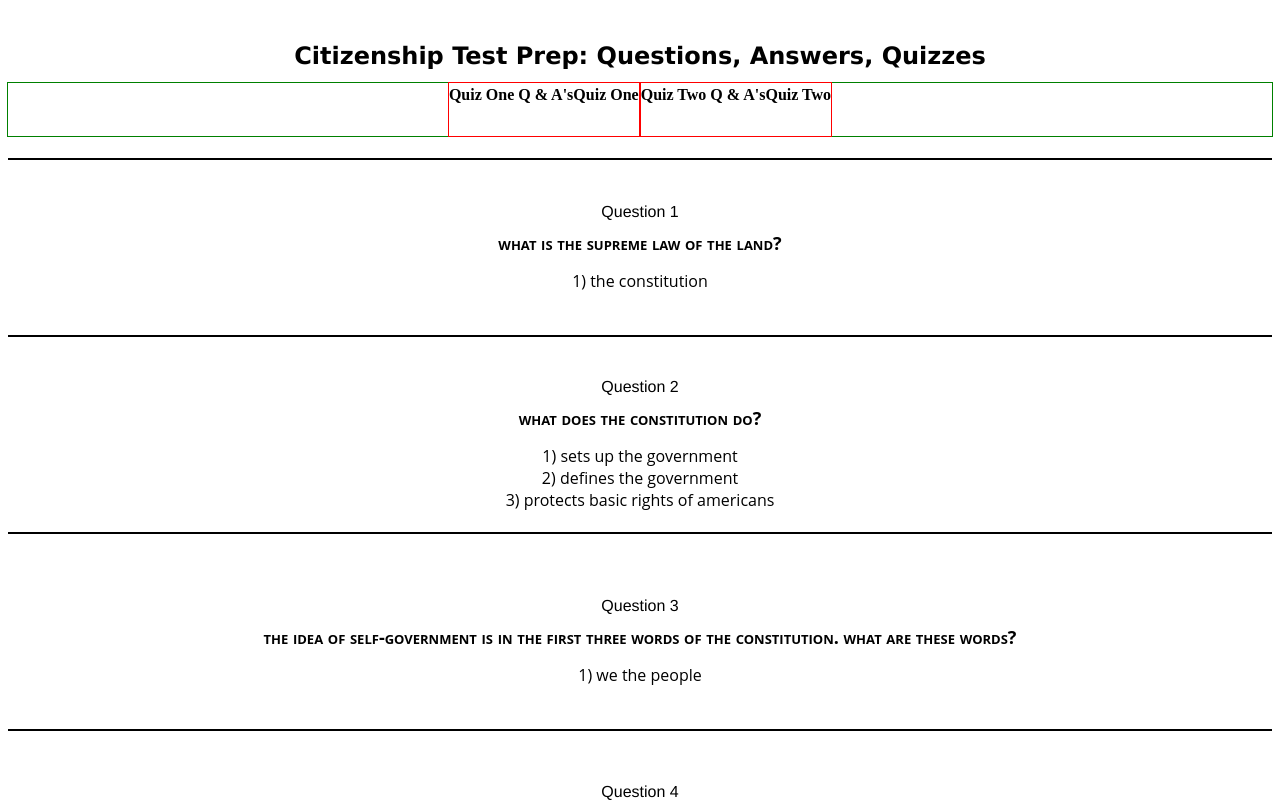
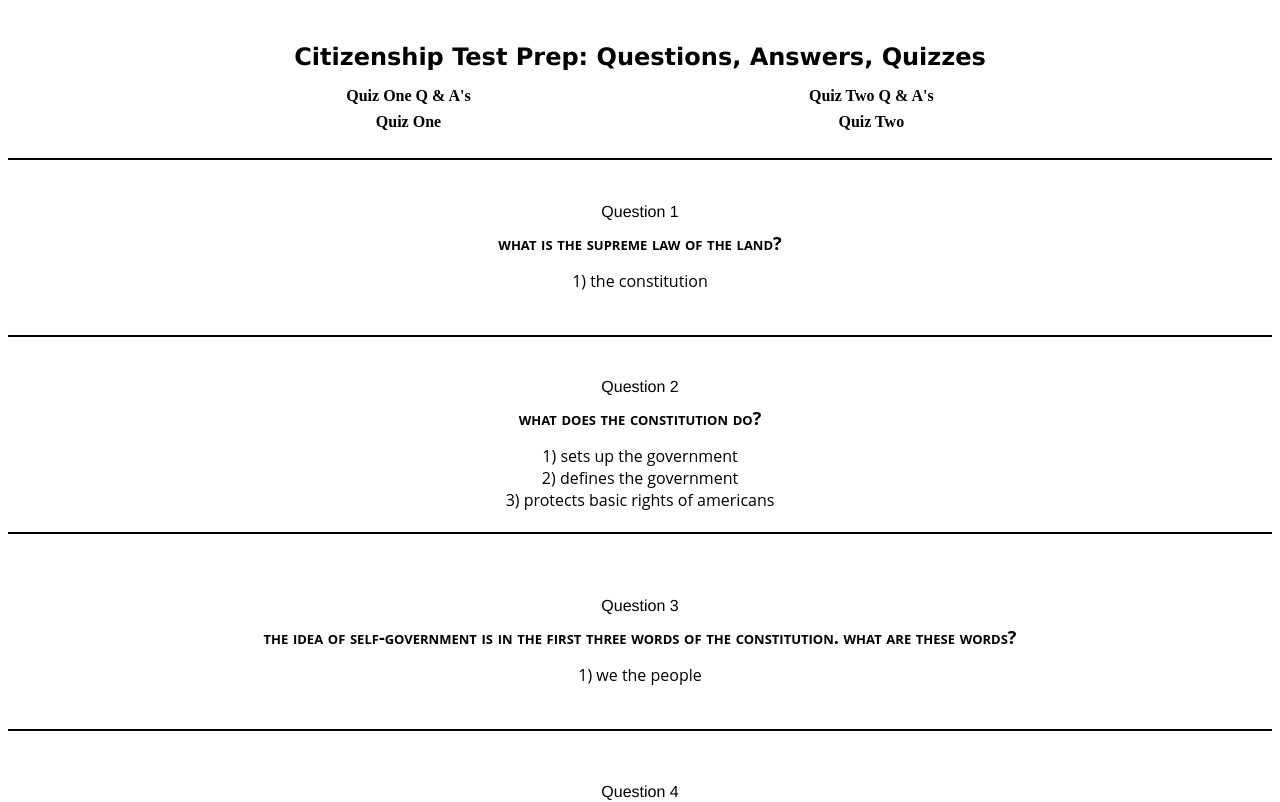
Before and after one commit to mmaustin/citizenship-questions-answers, a React (Create React App) app in the folder citizenship-frontend/: page / in a window 1280 px wide. Shown: the top 802 px of the page. Built offline with nearby package versions, Linux system fonts and the light colour scheme.

Commit message:
added spacing between the quiz pair containers

```diff
--- a/citizenship-frontend/src/index.css
+++ b/citizenship-frontend/src/index.css
@@ -36,7 +36,7 @@ nav {
     flex-flow: column;
 }
 
-.nav-heading, .nav-link-container {
+.nav-heading, .nav-link-container, .nav-link-text {
     margin: 0;
     width: 100%;
     height: 35%;
@@ -47,16 +47,16 @@ nav {
 }
 
 .nav-link-container {
-    border: 1px solid green;
-    /*flex-flow: column;*/
+    justify-content: space-evenly;
 }
 
 .quiz-pair {
-    border: 1px solid red;
     height: 100%;
+    flex-flow: column;
 }
 
 .nav-link-text {
+    height: 50%;
     text-decoration: none;
     font-family: 'Times New Roman', Times, serif;
     color: black;
```
